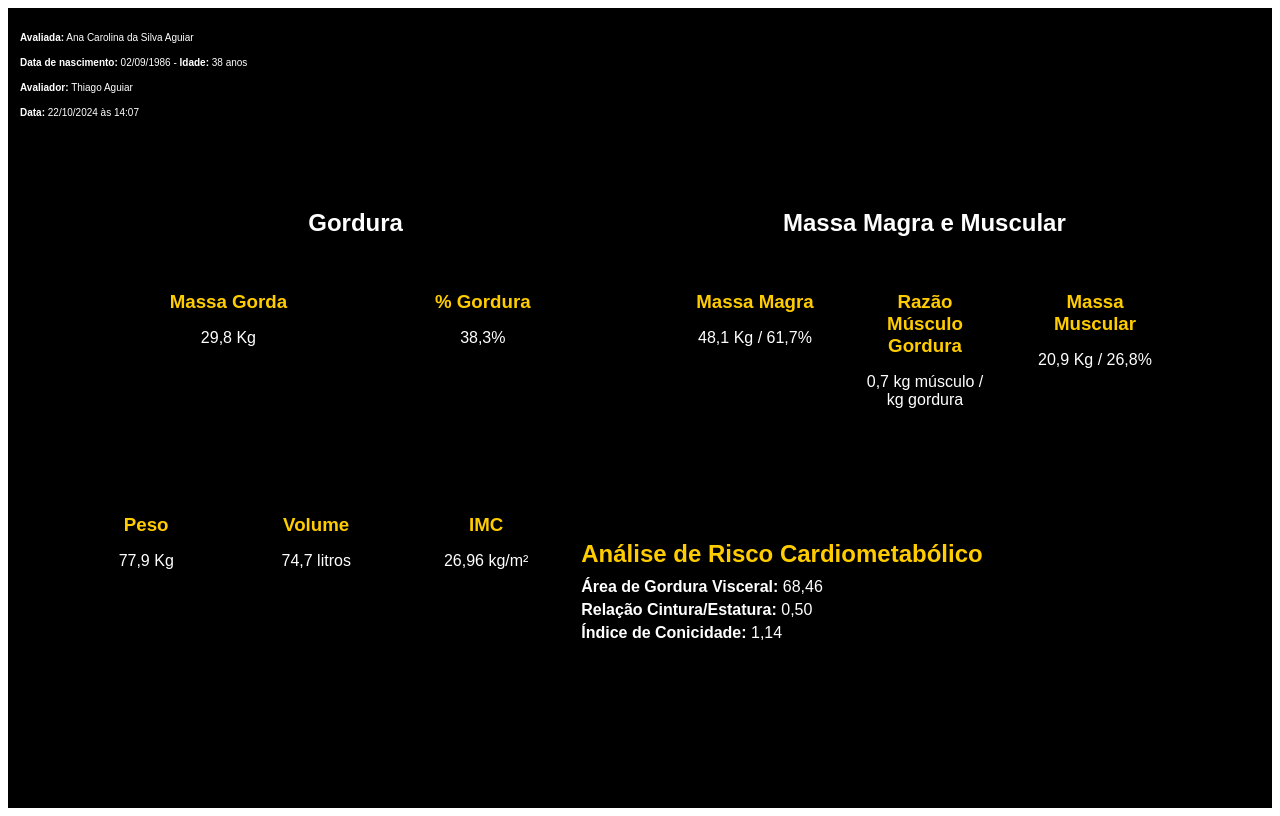
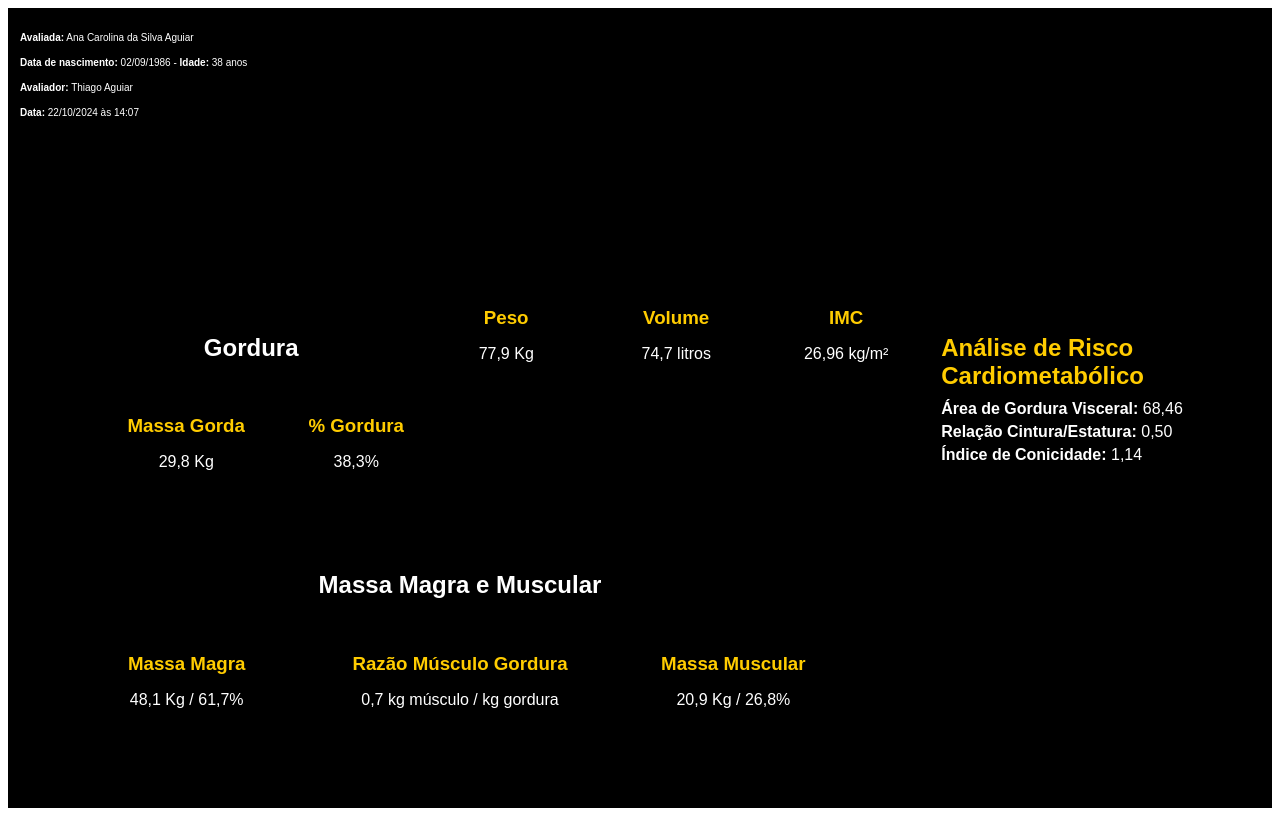
Before and after one commit to Alyssonfst/ProjetoSistemasMultimidia-2024.2, an Angular app in the folder SistemasMultimidia/: page / in a window 1280 px wide. Built offline with nearby package versions, Linux system fonts and the light colour scheme.

Commit message:
Mudança visual

```diff
--- a/SistemasMultimidia/src/app/app.component.css
+++ b/SistemasMultimidia/src/app/app.component.css
@@ -35,3 +35,11 @@
   text-align: center; /* Centralizado */
   margin-bottom: 20px; /* Espaçamento inferior */
 }
+
+.mass-magra {
+  position: absolute; /* Define a posição relativa à página */
+  bottom: 20px; /* Distância da parte inferior */
+  left: 20px; /* Distância da parte esquerda */
+  width: 800px; /* Ajuste do tamanho da caixa, opcional */
+  background-color: black; /* Cor de fundo para destacar */
+}
--- a/SistemasMultimidia/src/app/app.component.html
+++ b/SistemasMultimidia/src/app/app.component.html
@@ -131,7 +131,7 @@
     </div>
 
       <!-- Massa Magra e Muscular -->
-    <div class="info-box">
+<div class="info-box mass-magra">
   <h2>Massa Magra e Muscular</h2>
   <div class="info-group">
     <div class="info-item">
```
Lines whose indentation alone changed are shown as unchanged.
